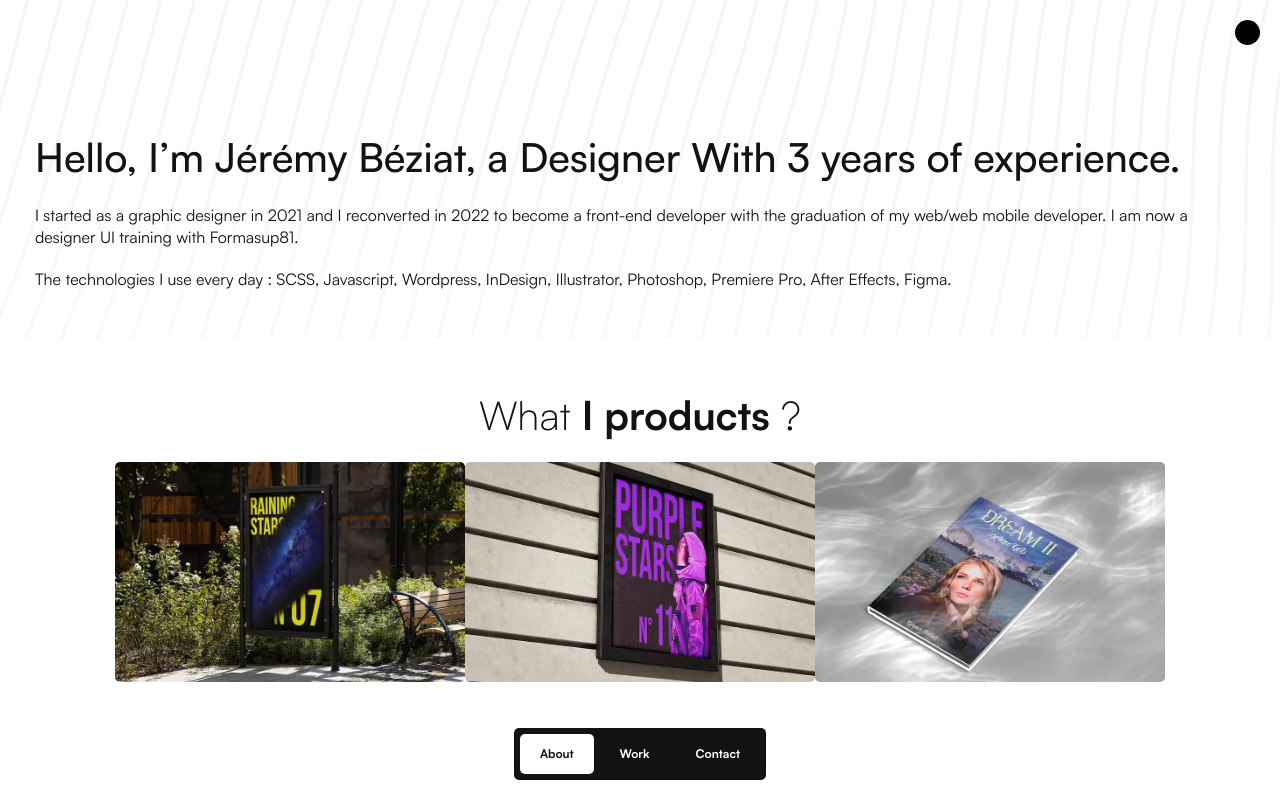
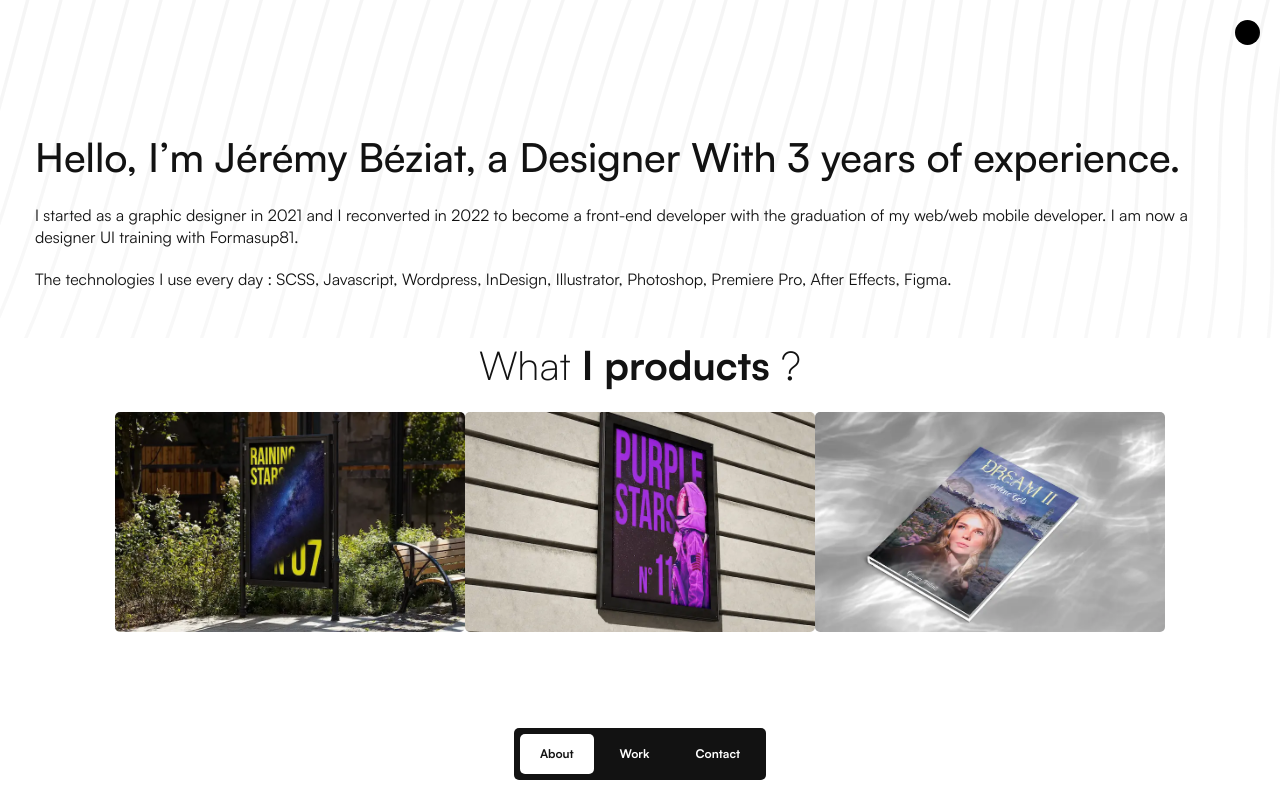
Before and after one commit to jeremybeziat/portfolio, a React (Create React App) app: page / in a window 1280 px wide. Shown: the top 800 px of the page. Built offline with nearby package versions, Linux system fonts and the light colour scheme; what gsap-trial would draw is missing.

Commit message:
refactor : padding product

```diff
--- a/src/assets/styles/home.scss
+++ b/src/assets/styles/home.scss
@@ -64,8 +64,6 @@
 
 section.product {
   width: 100%;
-  padding-top: 50px;
-  padding-bottom: 90px;
   h2 {
     font-size: clamp(34px, 7vw, 40px);
     text-align: center;
```
